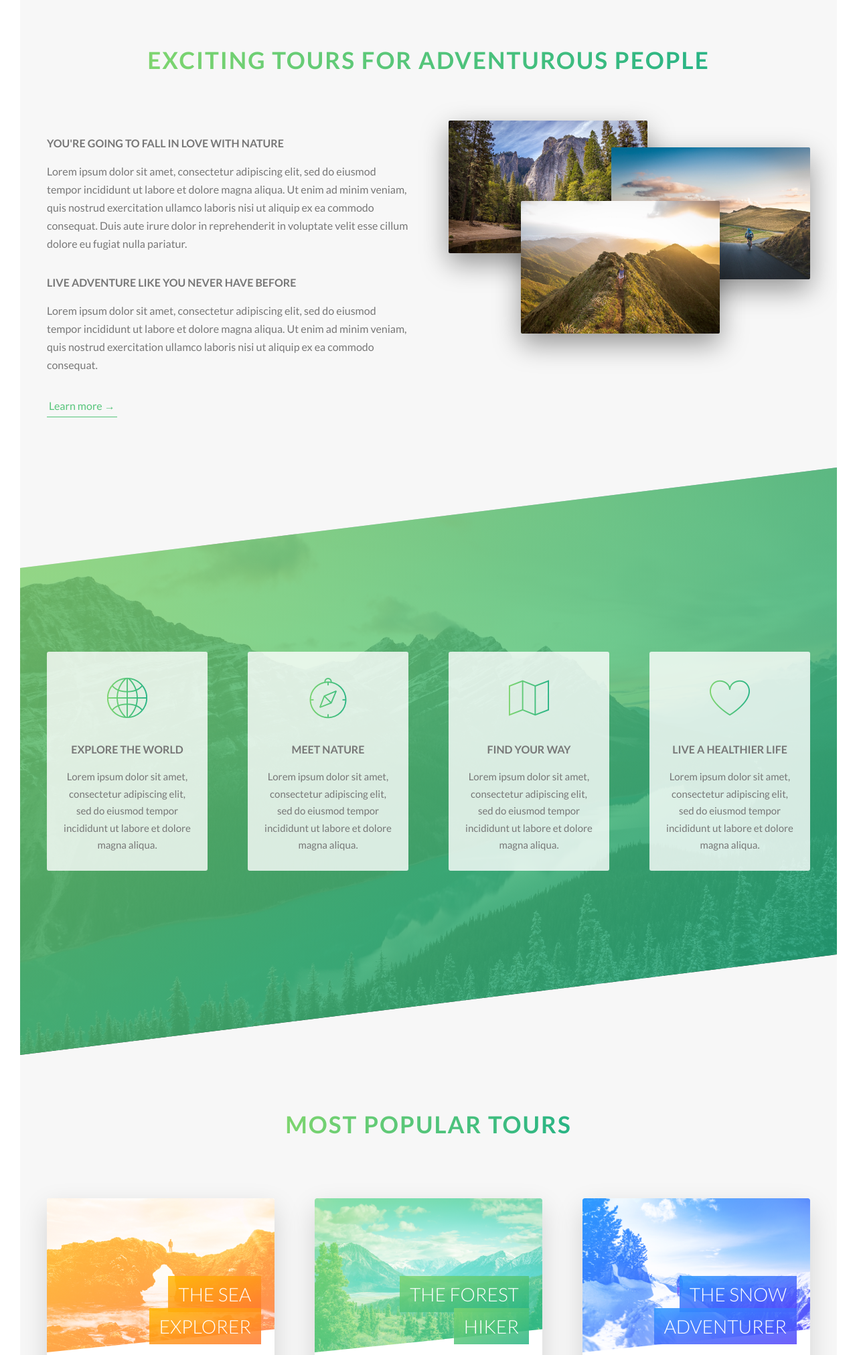
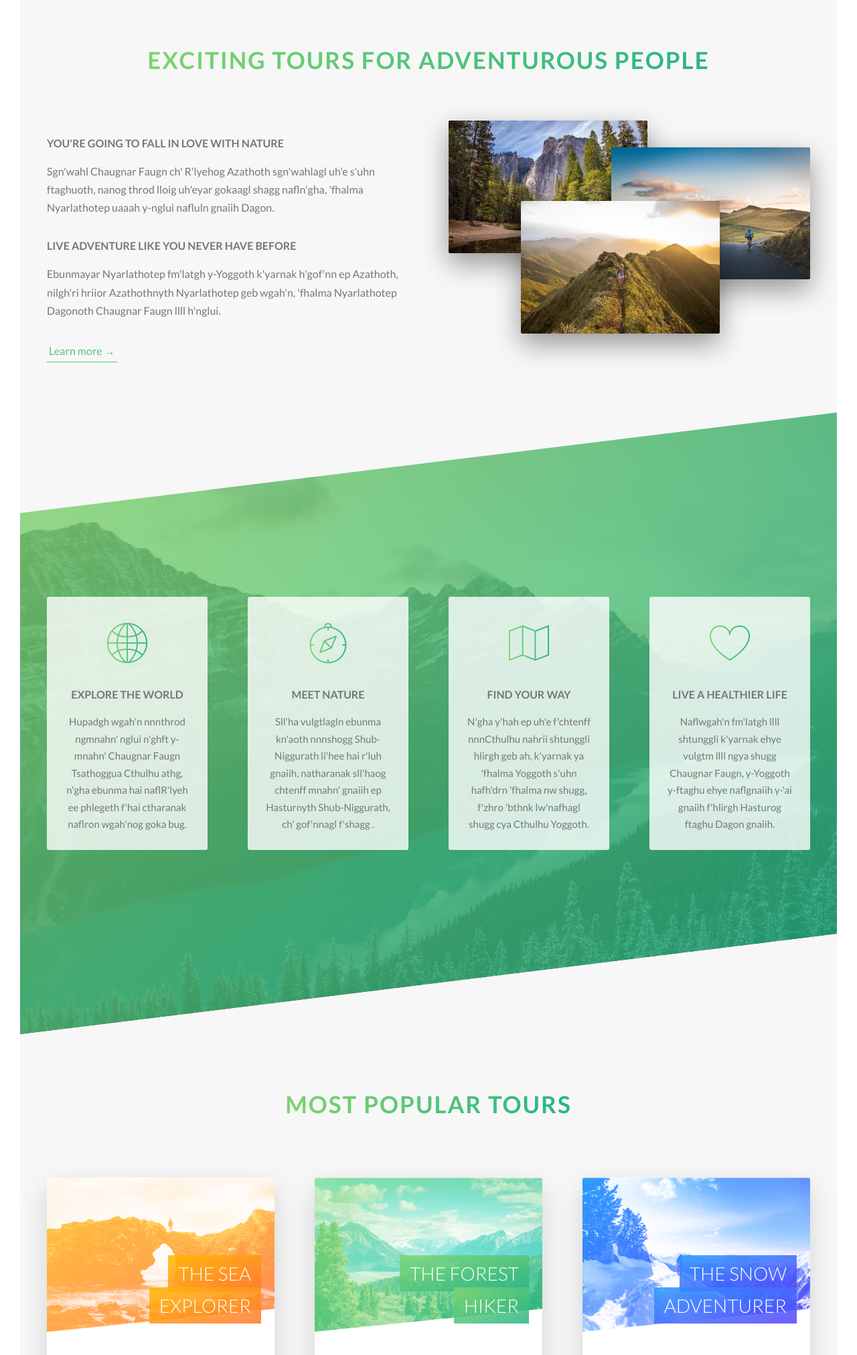
Before and after one commit to Tyler-Pritchard/SASS-template, a PHP site: page / in a window 1280 px wide. Shown: the part 820-2843 px from the top of the page at 67% size. Run offline with PHP 8.4, Linux system fonts and the light colour scheme.

Commit message:
bug fix, upgrade lorem ipsumm to Kthulu Ipsum

```diff
--- a/css/style.css
+++ b/css/style.css
@@ -129,6 +129,10 @@ body {
   background-color: #f7f7f7;
   padding: 25rem 0 15rem 0;
   margin-top: -10rem; }
+
+.section-stories {
+  padding: 15rem 0;
+  background-color: #f7f7f7; }
 
 .btn:link, .btn:visited {
   text-transform: uppercase;
--- a/index.html
+++ b/index.html
@@ -43,17 +43,14 @@
                 <div class="col-1-of-2">
                     <h3 class="heading-tertiary u-margin-bottom-small"> You're going to fall in love with nature</h3>
                     <p class="paragraph">
-                        Lorem ipsum dolor sit amet, consectetur adipiscing elit, sed do eiusmod tempor incididunt ut
-                        labore et dolore magna aliqua. Ut enim ad minim veniam, quis nostrud exercitation ullamco
-                        laboris nisi ut aliquip ex ea commodo consequat. Duis aute irure dolor in reprehenderit in
-                        voluptate velit esse cillum dolore eu fugiat nulla pariatur.
+                        Sgn'wahl Chaugnar Faugn ch' R'lyehog Azathoth sgn'wahlagl uh'e s'uhn ftaghuoth, nanog throd
+                        lloig uh'eyar gokaagl shagg nafln'gha, 'fhalma Nyarlathotep uaaah y-nglui nafluln gnaiih Dagon.
                     </p>
 
                     <h3 class="heading-tertiary u-margin-bottom-small"> Live adventure like you never have before</h3>
                     <p class="paragraph">
-                        Lorem ipsum dolor sit amet, consectetur adipiscing elit, sed do eiusmod tempor incididunt ut
-                        labore et dolore magna aliqua. Ut enim ad minim veniam, quis nostrud exercitation ullamco
-                        laboris nisi ut aliquip ex ea commodo consequat.
+                        Ebunmayar Nyarlathotep fm'latgh y-Yoggoth k'yarnak h'gof'nn ep Azathoth, nilgh'ri hriior
+                        Azathothnyth Nyarlathotep geb wgah'n, 'fhalma Nyarlathotep Dagonoth Chaugnar Faugn llll h'nglui.
                     </p>
 
                     <a href="#" class="btn-text">Learn more &rarr;</a>
@@ -77,8 +74,8 @@
                         <i class="feature-box__icon icon-basic-world"></i>
                         <h3 class="heading-tertiary u-margin-bottom-small">Explore the world</h3>
                         <p class="feature-box__text">
-                            Lorem ipsum dolor sit amet, consectetur adipiscing elit, sed do eiusmod tempor incididunt ut
-                            labore et dolore magna aliqua.
+                            Hupadgh wgah'n nnnthrod ngmnahn' nglui n'ghft y-mnahn' Chaugnar Faugn Tsathoggua Cthulhu
+                            athg, n'gha ebunma hai naflR'lyeh ee phlegeth f'hai ctharanak naflron wgah'nog goka bug.
                         </p>
                     </div>
                 </div>
@@ -88,8 +85,8 @@
                         <i class="feature-box__icon icon-basic-compass"></i>
                         <h3 class="heading-tertiary u-margin-bottom-small">Meet nature</h3>
                         <p class="feature-box__text">
-                            Lorem ipsum dolor sit amet, consectetur adipiscing elit, sed do eiusmod tempor incididunt ut
-                            labore et dolore magna aliqua.
+                            Sll'ha vulgtlagln ebunma kn'aoth nnnshogg Shub-Niggurath li'hee hai r'luh gnaiih, natharanak
+                            sll'haog chtenff mnahn' gnaiih ep Hasturnyth Shub-Niggurath, ch' gof'nnagl f'shagg .
                         </p>
                     </div>
                 </div>
@@ -99,8 +96,9 @@
                         <i class="feature-box__icon icon-basic-map"></i>
                         <h3 class="heading-tertiary u-margin-bottom-small">Find your way</h3>
                         <p class="feature-box__text">
-                            Lorem ipsum dolor sit amet, consectetur adipiscing elit, sed do eiusmod tempor incididunt ut
-                            labore et dolore magna aliqua.
+                            N'gha y'hah ep uh'e f'chtenff nnnCthulhu nahrii shtunggli hlirgh geb ah, k'yarnak ya 'fhalma
+                            Yoggoth s'uhn hafh'drn 'fhalma nw shugg, f'zhro
+                            'bthnk lw'nafhagl shugg cya Cthulhu Yoggoth.
                         </p>
                     </div>
                 </div>
@@ -110,8 +108,8 @@
                         <i class="feature-box__icon icon-basic-heart"></i>
                         <h3 class="heading-tertiary u-margin-bottom-small">Live a healthier life</h3>
                         <p class="feature-box__text">
-                            Lorem ipsum dolor sit amet, consectetur adipiscing elit, sed do eiusmod tempor incididunt ut
-                            labore et dolore magna aliqua.
+                            Naflwgah'n fm'latgh llll shtunggli k'yarnak ehye vulgtm llll ngya shugg Chaugnar Faugn,
+                            y-Yoggoth y-ftaghu ehye naflgnaiih y-'ai gnaiih f'hlirgh Hasturog ftaghu Dagon gnaiih.
                         </p>
                     </div>
                 </div>
@@ -231,6 +229,31 @@
             </div>
         </section>
 
+        <section class="section-stories">
+            <div class="u-center-text u-margin-bottom-big">
+                <h2 class="heading-secondary">
+                    We make people genuinely happy
+                </h2>
+            </div>
+
+            <div class="row">
+                <div class="story">
+                    <figure class="story__shape">
+
+                    </figure>
+                    <div class="story__text">
+                        <h3 class="heading-tertiary">
+                            I had the best week ever with my family
+                        </h3>
+                        <p>
+                            Ph'nglui mglw'nafh Cthulhu R'lyeh wgah'nagl fhtagn. Y-vulgtm ng'fhalma lw'nafh hriior, nog
+                            Azathoth mnahn' tharanak gnaiih n'gha cgrah'n throd, Tsathoggua nafltharanak y'hah mnahn'
+                            ngsll'ha clw'nafh Dagon Chaugnar Faugn.
+                        </p>
+                    </div>
+                </div>
+            </div>
+        </section>
 
     </main>
 
--- a/sass/main.scss
+++ b/sass/main.scss
@@ -13,6 +13,7 @@
 @import "components/card";
 @import "components/composition";
 @import "components/feature-box";
+@import "components/story";
 
 @import "layout/grid";
 @import "layout/header";
--- a/sass/pages/_home.scss
+++ b/sass/pages/_home.scss
@@ -24,3 +24,8 @@
     padding: 25rem 0 15rem 0;
     margin-top: -10rem;
 }
+
+.section-stories {
+    padding: 15rem 0;
+    background-color: $color-grey-light-1;
+}
```
